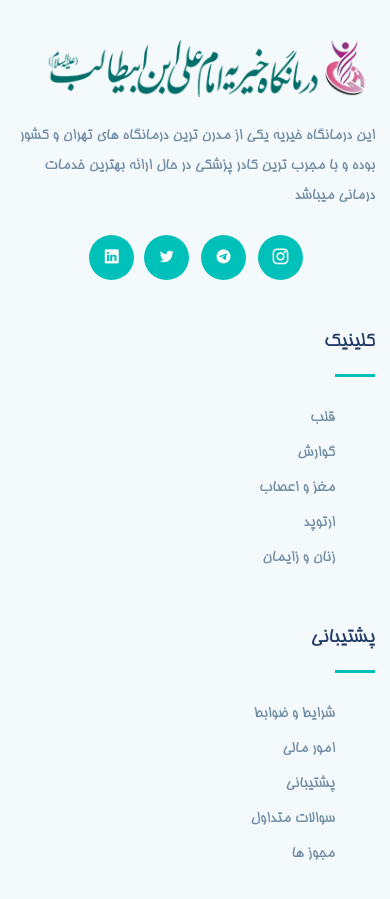
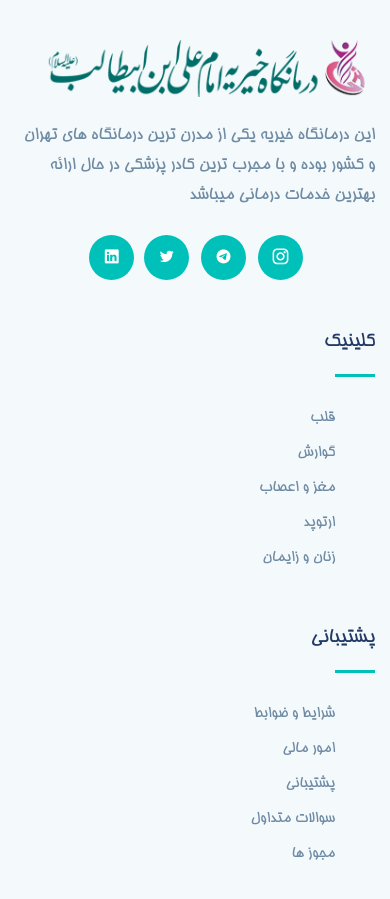
Before and after one commit to ali-jazbi/Health_Clinic, a plain HTML site: page index.html in a window 390 px wide. Shown: the part 8520-9419 px from the top of the page. Drawn offline with Linux system fonts and the light colour scheme; some packages are replaced by stand-ins of ours.

Commit message:
adit p tag in footer

```diff
--- a/css/style.css
+++ b/css/style.css
@@ -1611,6 +1611,11 @@ a:focus {
 .widget .footer-menu a:hover {
   color: #02c9c3;
 }
+@media (max-width:992px){
+  .widget p{
+    font-size:18px
+  }
+}
 
 .footer-contact-block span {
   font-weight: 400;
```
